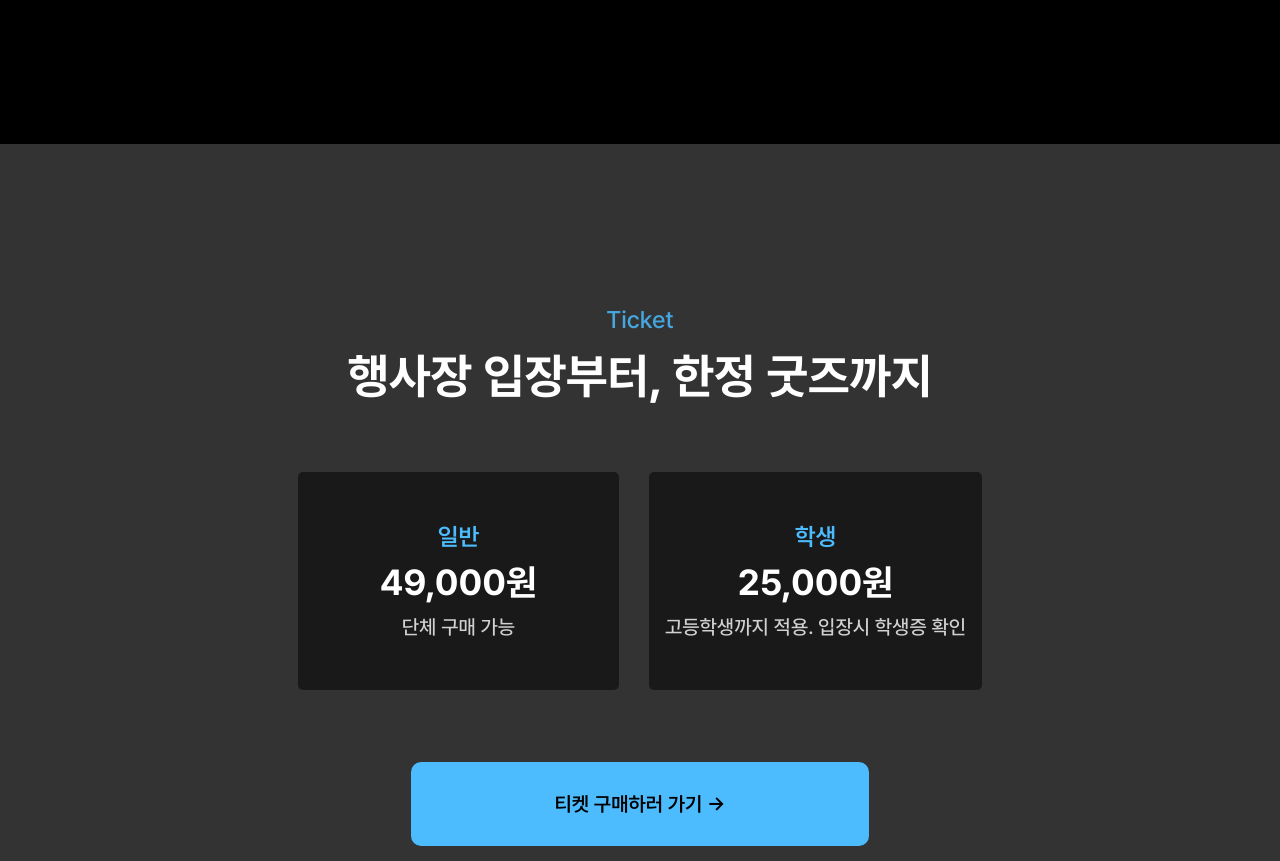
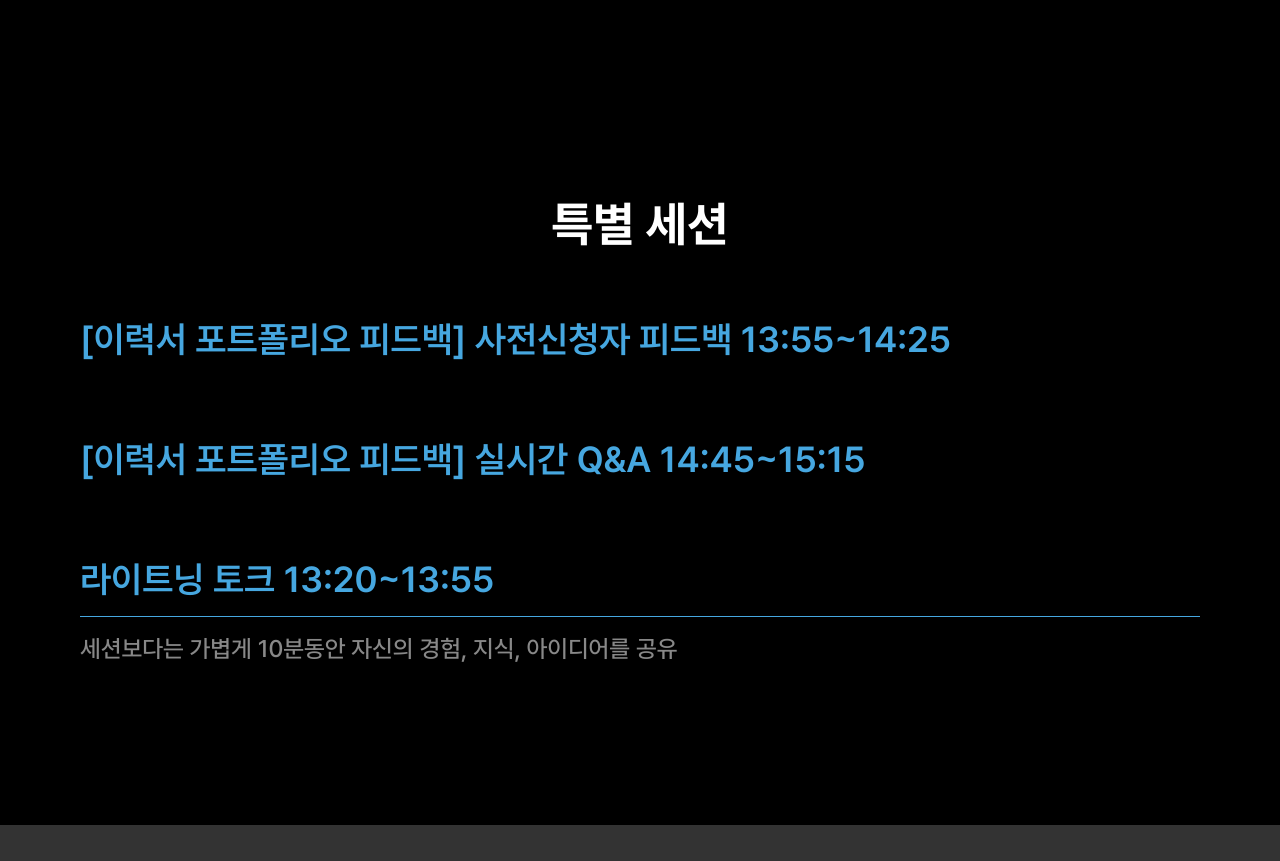
Before and after one commit to droidknights/DroidKnights-WebSite, a Next.js app: page / in a window 1280 px wide. Shown: the part 2940-3801 px from the top of the page. Built offline with nearby package versions, Linux system fonts and the light colour scheme.

Commit message:
add special sessions

```diff
--- a/src/app/_components/sessions/SessionsCard.tsx
+++ b/src/app/_components/sessions/SessionsCard.tsx
@@ -44,7 +44,8 @@ export function SessionCard() {
           <Tab tabNumber={3} currentTrackNumber={trackNumber} setCurrentTrackNumber={setTrackNumber} />
         </div>
         <DividerSession />
-        <TrackBox track={tracks[trackNumber - 1]} />
+        <TrackBox track={tracks[trackNumber - 1]} className="mb-[72px]" />
+        <SpecialSessionBox />
       </div>
     </section>
   );
--- a/src/app/_components/sessions/SpecialSessionBox.tsx
+++ b/src/app/_components/sessions/SpecialSessionBox.tsx
@@ -5,70 +5,40 @@ function Divider() {
 export function SpecialSessionBox() {
   return (
     <div className="mt-10 w-full md:mt-[72px]">
-      <h3 className="mb-9 mt-8 text-2xl font-bold text-white md:my-[72px] md:text-5xl xl:text-6xl">
-        특별 세션 지원자 모집
-      </h3>
+      <h3 className="mb-9 mt-8 text-2xl font-bold text-white md:my-[72px] md:text-5xl xl:text-6xl">특별 세션</h3>
       {/** 이력서 / 포트폴리오 */}
-      <div className="relative mb-3 text-left md:mb-4">
+      <div className="mb-10 text-left md:mb-20">
         <div className="text-xl font-semibold text-blue-light md:hidden md:text-4xl">
-          <p>이력서 / 포트폴리오</p>
-          <p>지원자 모집</p>
+          <p>[이력서 포트폴리오 피드백] 사전신청자 피드백</p>
+          <p>13:55~14:25</p>
         </div>
         <div className="hidden text-xl font-semibold text-blue-light md:block md:text-4xl">
-          이력서 / 포트폴리오 지원자 모집
+          [이력서 포트폴리오 피드백] 사전신청자 피드백 13:55~14:25
         </div>
-        <a href="https://forms.gle/DdPw6bof4bW45LTz8" target="_blank" className="absolute bottom-0 right-0">
-          <div className="rounded bg-grey px-4 py-2 text-xs font-semibold text-white md:text-sm">지원하기→</div>
-        </a>
       </div>
-      <Divider />
-      <div className="mb-10 mt-6 text-left text-sm font-medium text-grey-light md:mb-20 md:mt-10 md:text-2xl">
-        <ul className="ml-4 list-disc md:ml-5">
-          <li>
-            드로이드나이츠2024에서 여러분의{" "}
-            <span className="text-white">경력을 한 단계 업그레이드할 수 있는 특별한 기회</span>를 제공합니다.
-          </li>
-          <li>
-            <span className="text-white">이력서와 포트폴리오에 대한 전문적인 피드백</span>을 받고 싶으신 분들을 위한
-            세션을 마련했습니다.
-          </li>
-          <li>
-            <span className="text-white">드로이드나이츠 운영진들이 직접</span> 이력서/포트폴리오를 검토하고 피드백
-            드립니다.
-          </li>
-          <li>
-            선정되신 분들께는 <span className="text-white">드로이드나이츠 티켓을 제공</span>해드립니다.(굿즈 제외)
-          </li>
-        </ul>
+      <div className="mb-10 text-left md:mb-20">
+        <div className="text-xl font-semibold text-blue-light md:hidden md:text-4xl">
+          <p>[이력서 포트폴리오 피드백] 실시간 Q&A</p>
+          <p>14:45~15:15</p>
+        </div>
+        <div className="hidden text-xl font-semibold text-blue-light md:block md:text-4xl">
+          [이력서 포트폴리오 피드백] 실시간 Q&A 14:45~15:15
+        </div>
       </div>
 
       {/** 라이트닝토크 */}
-      <div className="relative mb-3 text-left md:mb-4">
+      <div className="mb-3 text-left md:mb-4">
         <div className="text-xl font-semibold text-blue-light md:hidden md:text-4xl">
-          <p>라이트닝토크</p>
-          <p>지원자 모집</p>
+          <p>라이트닝 토크</p>
+          <p>13:20~13:55</p>
         </div>
         <div className="hidden text-xl font-semibold text-blue-light md:block md:text-4xl">
-          라이트닝토크 지원자 모집
+          라이트닝 토크 13:20~13:55
         </div>
-        <a href="https://forms.gle/E7hdXx2UyGXR3AZh8" target="_blank" className="absolute bottom-0 right-0">
-          <div className="rounded bg-grey px-4 py-2 text-xs font-semibold text-white md:text-sm">지원하기→</div>
-        </a>
       </div>
       <Divider />
-      <div className="mt-6 text-left text-sm font-medium text-grey-light md:mt-10 md:text-2xl">
-        <ul className="ml-4 list-disc md:ml-5">
-          <li>발표 경험을 쌓고 싶지만 대규모 세션에서의 발표는 부담스럽다고 느끼시나요?</li>
-          <li>저희가 준비한 라이트닝 토크 세션에 주목해 주세요.</li>
-          <li>
-            이번 행사에서는 안드로이드 개발자 커뮤니티의 일원으로서,{" "}
-            <span className="text-white">단 10분 동안 자신의 경험, 지식, 아이디어를 공유할 수 있는 기회</span>를
-            제공합니다.
-          </li>
-          <li>
-            선정되신 분들께는 <span className="text-white">드로이드나이츠 티켓을 제공</span>해드립니다.(굿즈 제외)
-          </li>
-        </ul>
+      <div className="mt-3 text-left text-sm font-medium text-grey-light md:mt-4 md:text-2xl">
+        세션보다는 가볍게 10분동안 자신의 경험, 지식, 아이디어를 공유
       </div>
     </div>
   );
```
